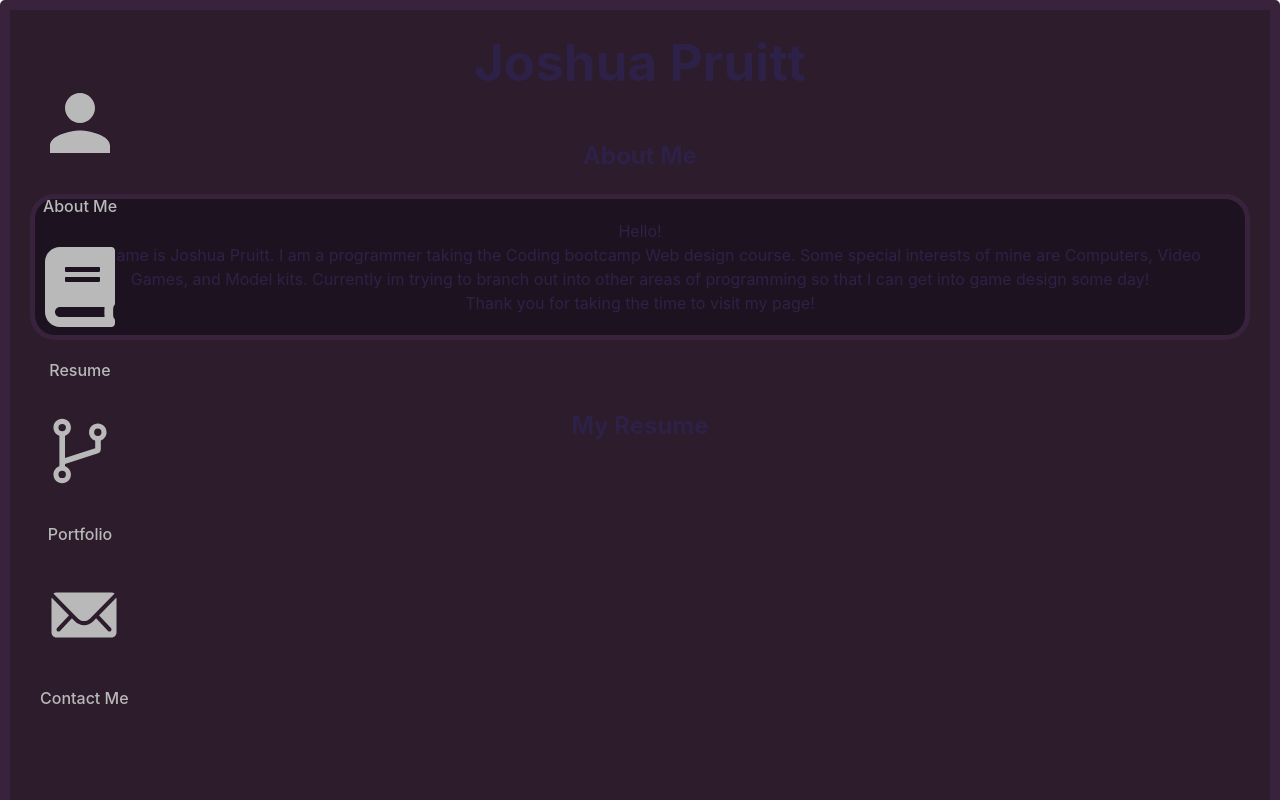
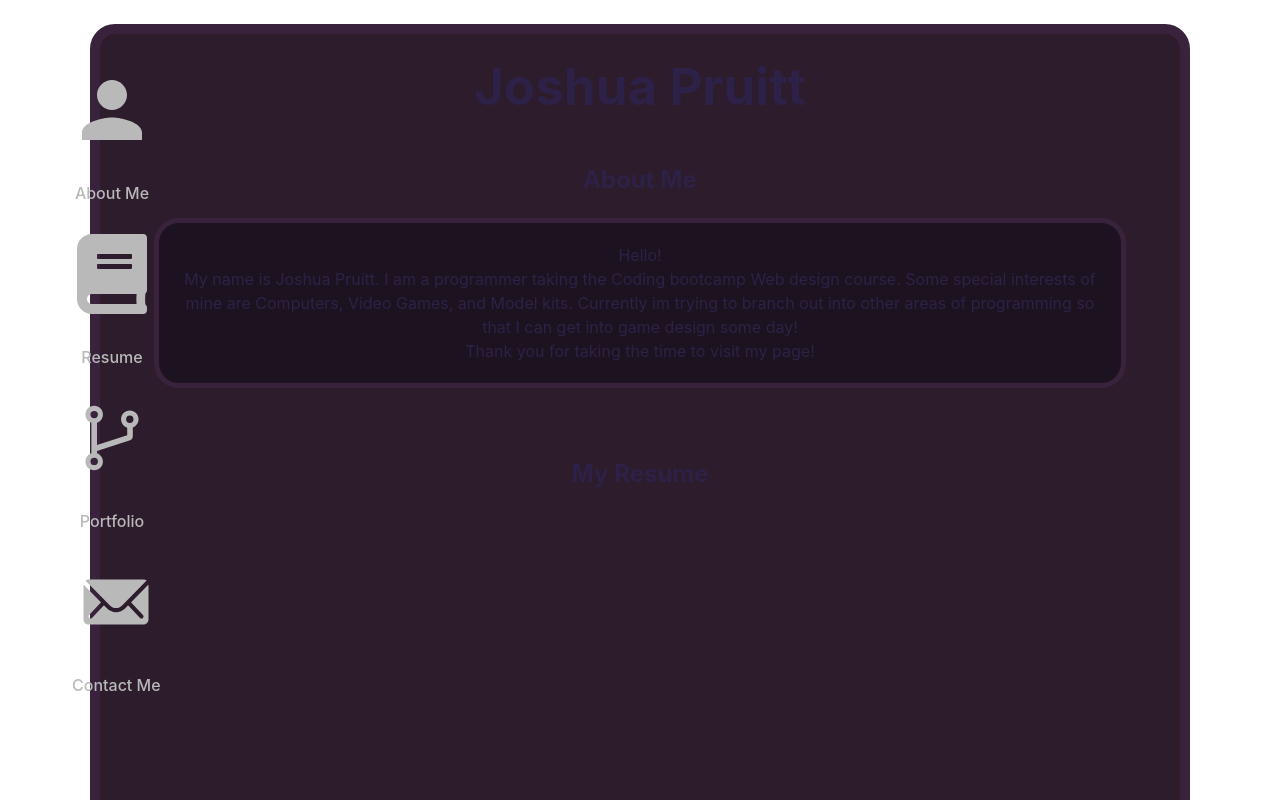
Before and after one commit to JoshuaPruitt/Personal-Website, a React (Vite) app: page / in a window 1280 px wide. Shown: the top 800 px of the page. Built offline with nearby package versions, Linux system fonts and the light colour scheme; no server answers.

Commit message:
changed page styling to be more user friendly

```diff
--- a/src/pages/aboutMe.tsx
+++ b/src/pages/aboutMe.tsx
@@ -10,7 +10,7 @@ const aboutMe = () => {
             {/* <img className="pfp" src={mePicture} width='160' height='200'></img> */}
         </div>
 
-        <div className='introduction'>
+        <div className='container'>
             <p>Hello!</p>
 
             <p>
--- a/src/style/App.css
+++ b/src/style/App.css
@@ -4,8 +4,8 @@ nav {
 
 nav div {
   display: flex;
-  margin-left: 2.5rem;
-  margin-top: 5%;
+  margin-left: 4.5rem;
+  margin-top: 4%;
   position: fixed;
   left: 0;
   flex-direction: column;
@@ -25,9 +25,12 @@ nav div a {
 main {
   background-color: rgb(44, 28, 44);
   border: 10px solid rgb(57, 35, 60);
-  border-radius: 5px;
+  border-radius: 25px;
   display: flex;
   flex-direction: column;
+
+  margin-top: 1.5rem;
+  max-width: 1080px;
 }
 
 main div {
@@ -46,8 +49,8 @@ main footer {
   filter: invert(1);
 }
 
-.introduction {
-  margin: 20px;
+.container {
+  margin: 20px 5% 20px 5%;
   padding: 20px;
   background-color: rgb(29, 19, 32);
   border: solid rgb(57, 35, 60) 5px;
@@ -58,7 +61,7 @@ form {
   background-color: rgb(29, 19, 32);
   padding: 30px;
   border: solid rgb(57, 35, 60) 5px;
-  margin: 0 1.5rem;
+  margin: 0 7.5rem;
   border-radius: 25px;
   display: flex;
   flex-direction: column;
```
